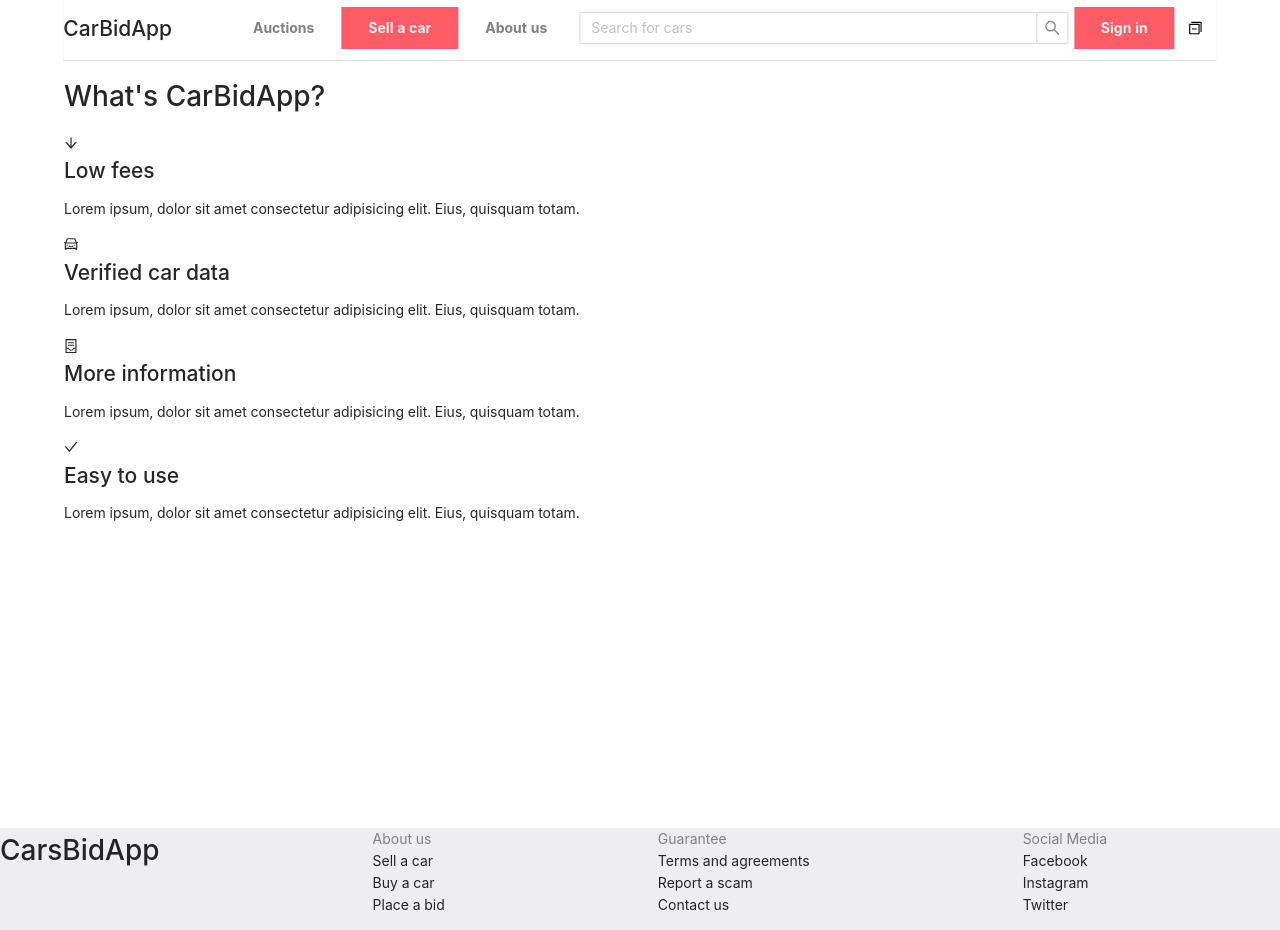
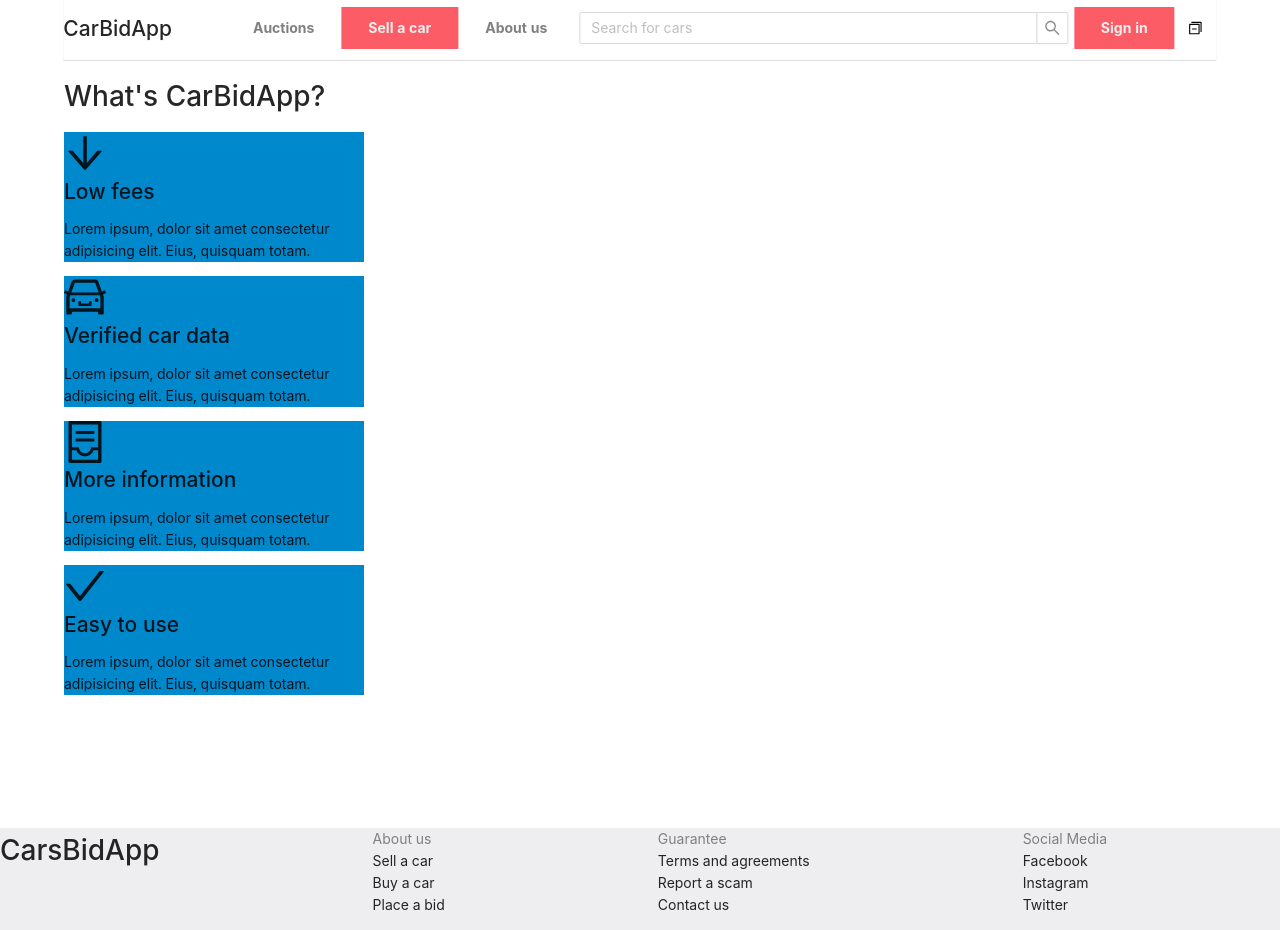
Before and after one commit to Petiazediter/CarAppRewrite, a React (Create React App) app in the folder car-app-frontend/: page /about in a window 1280 px wide. Built offline with nearby package versions, Linux system fonts and the light colour scheme.

Commit message:
Create emotion based common stlye for icons.

```diff
--- a/car-app-frontend/src/components/about-page/About.tsx
+++ b/car-app-frontend/src/components/about-page/About.tsx
@@ -1,10 +1,5 @@
-import {
-	ArrowDownOutlined,
-	CarOutlined,
-	CheckOutlined,
-	ContainerOutlined,
-} from '@ant-design/icons';
 import IconComponent from './IconComponent';
+import { Arrow, Car, Check, Container } from './IconComponent.styled';
 
 export function About() {
 	return (
@@ -12,22 +7,22 @@ export function About() {
 			<h1>What's CarBidApp?</h1>
 			<IconComponent
 				title="Low fees"
-				icon={<ArrowDownOutlined />}
+				icon={<Arrow />}
 				description="Lorem ipsum, dolor sit amet consectetur adipisicing elit. Eius, quisquam totam."
 			/>
 			<IconComponent
 				title="Verified car data"
-				icon={<CarOutlined />}
+				icon={<Car />}
 				description="Lorem ipsum, dolor sit amet consectetur adipisicing elit. Eius, quisquam totam."
 			/>
 			<IconComponent
 				title="More information"
-				icon={<ContainerOutlined />}
+				icon={<Container />}
 				description="Lorem ipsum, dolor sit amet consectetur adipisicing elit. Eius, quisquam totam."
 			/>
 			<IconComponent
 				title="Easy to use"
-				icon={<CheckOutlined />}
+				icon={<Check />}
 				description="Lorem ipsum, dolor sit amet consectetur adipisicing elit. Eius, quisquam totam."
 			/>
 		</div>
--- /dev/null
+++ b/car-app-frontend/src/components/about-page/IconComponent.styled.ts
@@ -0,0 +1,34 @@
+import { css } from '@emotion/react';
+import styled from '@emotion/styled';
+import {
+	ArrowDownOutlined,
+	CarOutlined,
+	CheckOutlined,
+	ContainerOutlined,
+} from '@ant-design/icons';
+
+export const IconElement = styled.div({
+	background: '#08c',
+	width: '300px',
+});
+
+const DynamicIconStyle = css({
+	background: '#08c',
+	fontSize: '3em',
+});
+
+export const Arrow = styled(ArrowDownOutlined)`
+	${DynamicIconStyle};
+`;
+
+export const Car = styled(CarOutlined)`
+	${DynamicIconStyle};
+`;
+
+export const Container = styled(ContainerOutlined)`
+	${DynamicIconStyle};
+`;
+
+export const Check = styled(CheckOutlined)`
+	${DynamicIconStyle};
+`;
--- a/car-app-frontend/src/components/about-page/IconComponent.tsx
+++ b/car-app-frontend/src/components/about-page/IconComponent.tsx
@@ -1,9 +1,10 @@
-import React, { Component, ReactElement } from 'react';
+import { Component, ReactElement } from 'react';
+import { IconElement } from './IconComponent.styled';
 
 export type IconComponentProps = {
 	title: string;
 	description: string;
-	icon: ReactElement;
+	icon: any;
 };
 
 type IconComponentState = {};
@@ -18,11 +19,11 @@ export default class IconComponent extends Component<
 
 	render() {
 		return (
-			<div>
+			<IconElement>
 				{this.props.icon}
 				<h2>{this.props.title}</h2>
 				<p>{this.props.description}</p>
-			</div>
+			</IconElement>
 		);
 	}
 }
```
